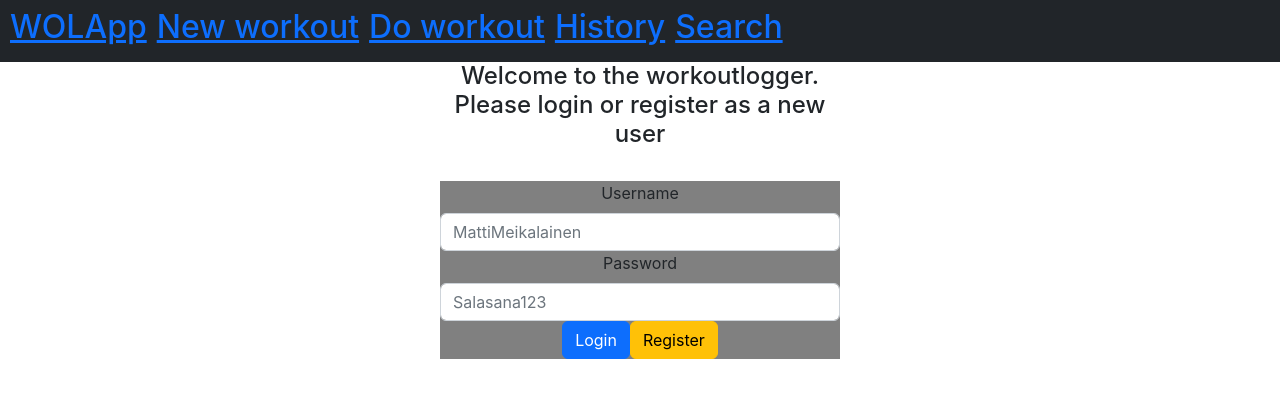
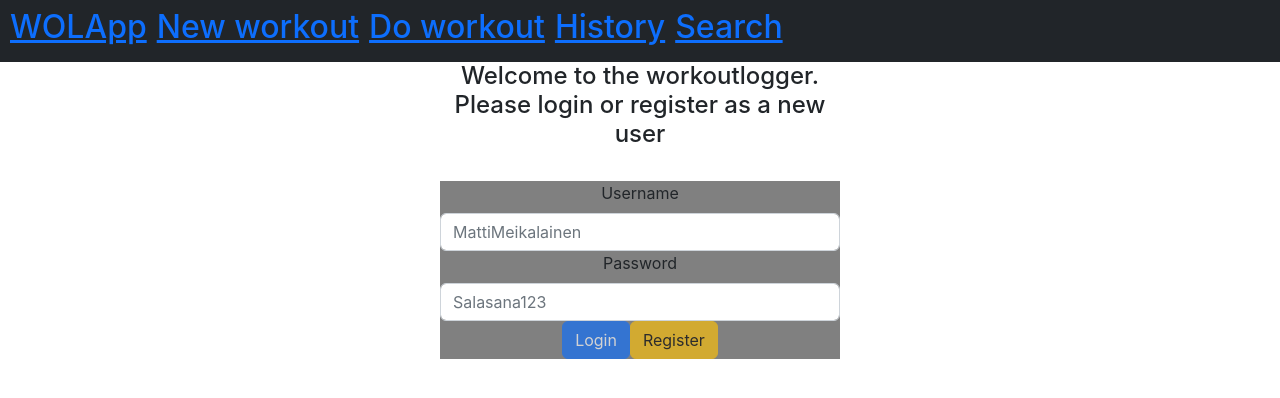
Before and after one commit to Ethinia/workoutlogger, a React (Create React App) app in the folder frontend/: page / in a window 1280 px wide. Shown: the top 398 px of the page. Built offline with nearby package versions, Linux system fonts and the light colour scheme; no server answers.

Commit message:
Disabled everything on loginpage.

```diff
--- a/frontend/src/components/LoginPage.js
+++ b/frontend/src/components/LoginPage.js
@@ -4,40 +4,38 @@ const LoginPage = () => {
     return(
         <div>
 
-                <body style={{
+                <div style={{
             "width":"400px",
             "margin":"auto"
         }}>
                 <h4>Welcome to the workoutlogger. Please login or register as a new user</h4>
                 <br/>
-                </body>
+                </div>
 
-            <body  style={{
+            <div  style={{
             "width":"400px",
             "backgroundColor":"grey",
             "margin":"auto"
         }}>
             <form className="mb-3">
                 <label htmlFor="username" className="form-label">Username</label>
-                <input type="text"
+                <input readOnly type="text"
                         placeholder="MattiMeikalainen"
                         name="username"
                         id="username"
-                        className="form-control"
-                        onChange=""
-                        value=""/>
+                        className="form-control"/>
+
                 <label htmlFor="password" className="form-label">Password</label>
-                <input type="password"
+                <input readOnly type="password"
                         placeholder="Salasana123"
                         name="password"
                         id="password"
-                        className="form-control"
-                        onChange=""
-                        value=""/>
-                <button className="btn btn-primary" name="login">Login</button>
-                <button className="btn btn-warning" name="register">Register</button>
+                        className="form-control"/>
+
+                <button disabled className="btn btn-primary" name="login">Login</button>
+                <button disabled className="btn btn-warning" name="register">Register</button>
             </form>
-            </body>
+            </div>
         </div>
         )
 }
```
